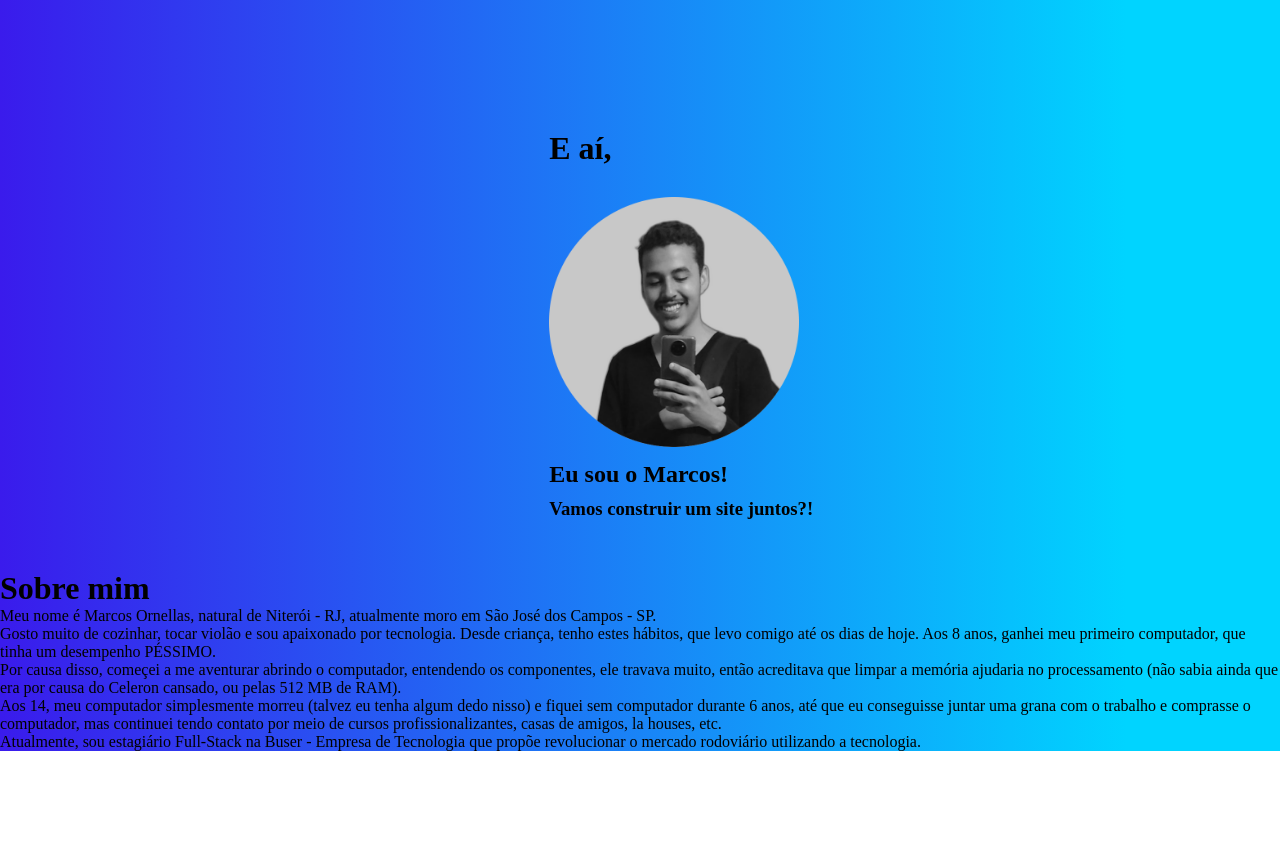
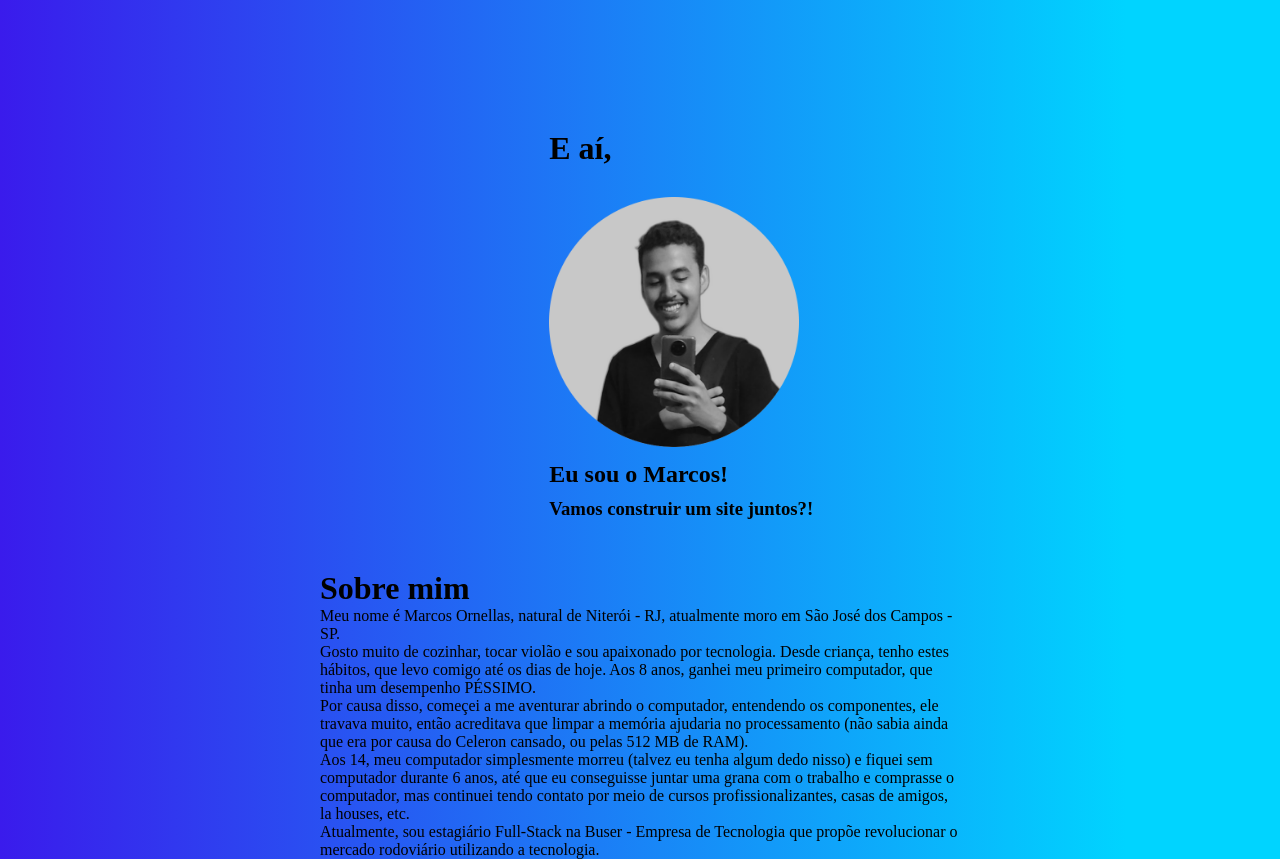
Before and after one commit to 129-ornellas/P-gina-Pessoal---Marcos-Ornellas, a plain HTML site: page index.html in a window 1280 px wide. Shown: the part 102-961 px from the top of the page. Before the commit the page ends 853 px from the top, so only its background shows below. Drawn offline with Linux system fonts and the light colour scheme.

Commit message:
Conteiner 1 criado e um pouco editado

```diff
--- a/CSS/style.css
+++ b/CSS/style.css
@@ -47,3 +47,9 @@ body {
   width: 250px;
   margin-bottom: 10px;
 }
+
+.conteiner2 {
+  margin: 0% 25% 0% 25%;
+  display: flex;
+  flex-direction: column;
+}
--- a/index.html
+++ b/index.html
@@ -37,7 +37,7 @@
       </div>
     </div>
     <!-- CONTEINER 2 ( ancora "Sobre")-->
-    <div>
+    <div class="conteiner2">
       <h1>Sobre mim</h1>
       <p>
         Meu nome é Marcos Ornellas, natural de Niterói - RJ, atualmente moro em
```
